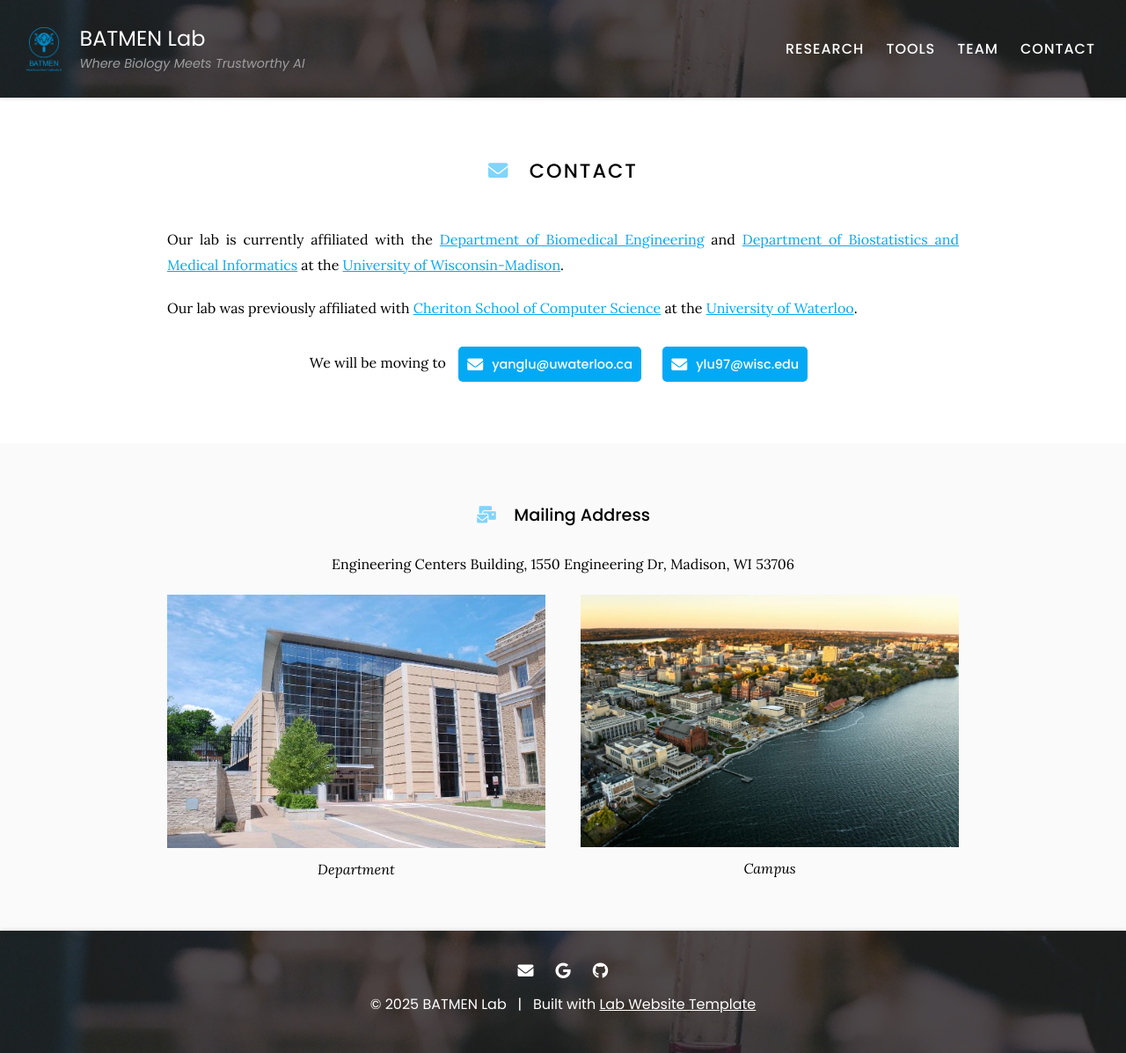
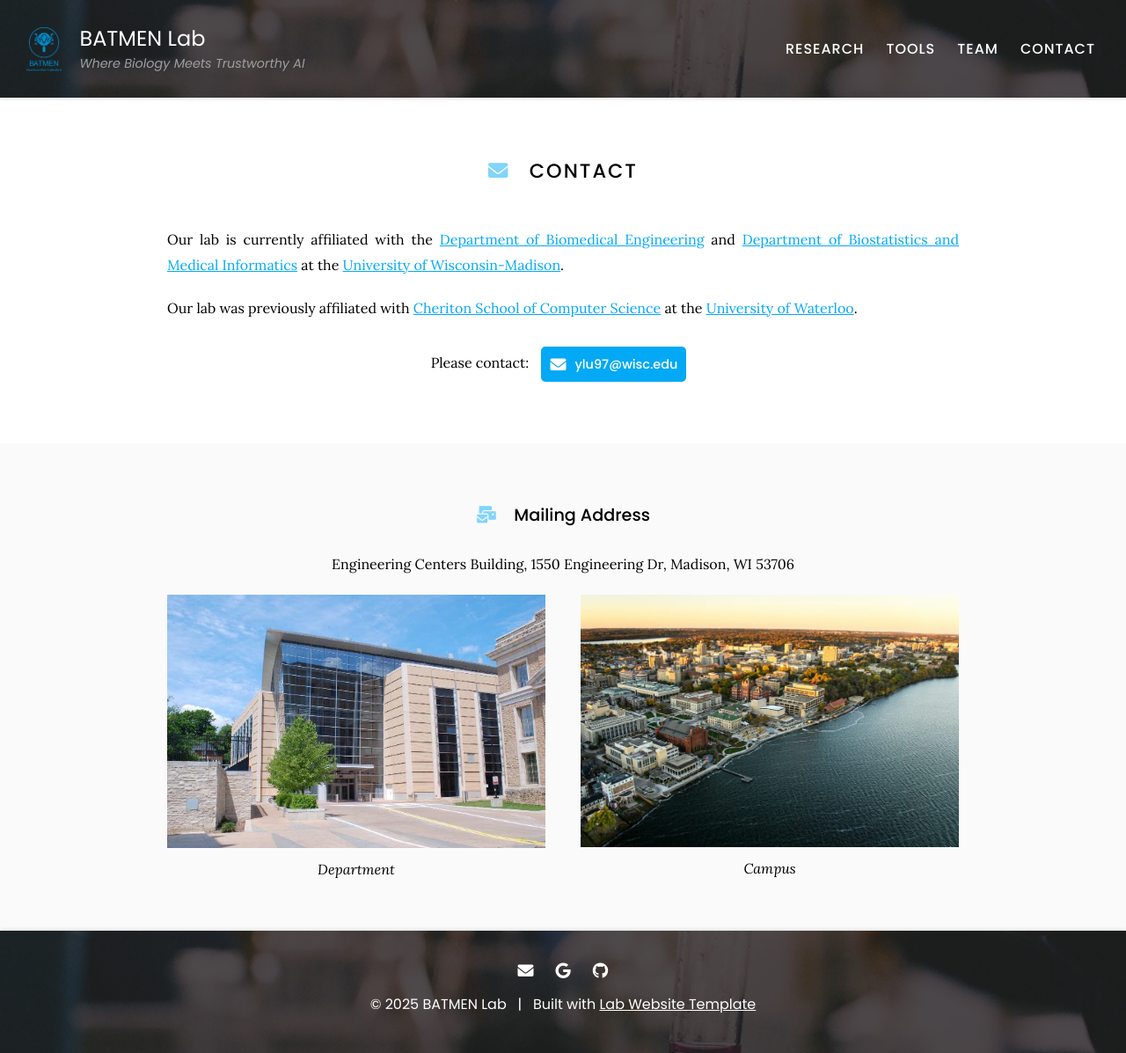
Before and after one commit to batmen-lab/batmen-lab.github.io, a Jekyll site: the page built from contact/index.md, in a window 1280 px wide. Shown: the whole page at 88% size. Built offline with Jekyll 4.4.1, drawn with Linux system fonts in a browser that asks for light colours.

```diff
--- a/contact/index.md
+++ b/contact/index.md
@@ -12,16 +12,7 @@
 
 Our lab was previously affiliated with [Cheriton School of Computer Science](https://cs.uwaterloo.ca) at the [University of Waterloo](https://uwaterloo.ca/).
 
-We will be moving to
-{%
-  include link.html
-  type="email"
-  icon=""
-  text="yanglu@uwaterloo.ca"
-  tooltip=""
-  link="yanglu@uwaterloo.ca"
-  style="button"
-%}
+Please contact:
 {%
   include link.html
   type="email"
```
